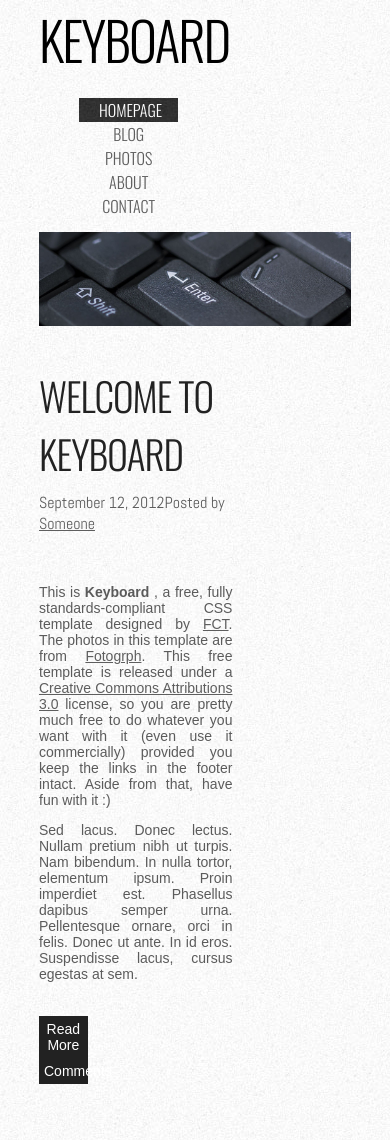
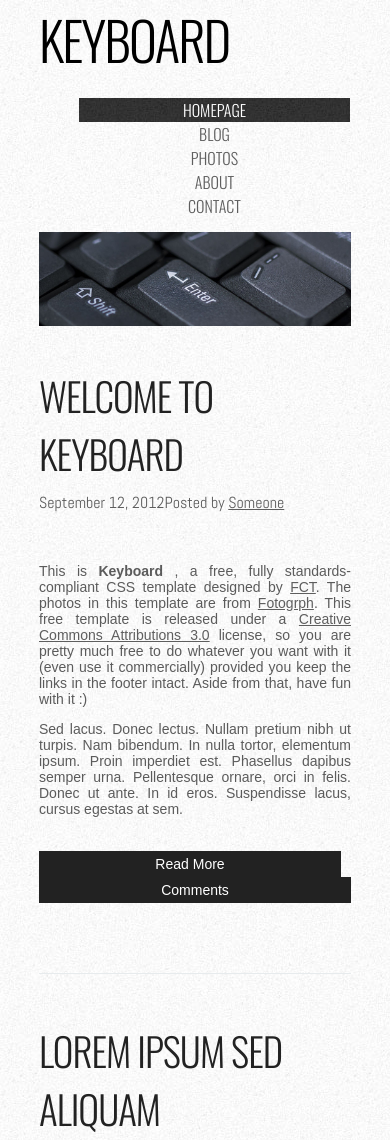
Before and after one commit to ecbroussard/project_transformation_broussard_elaine, a plain HTML site: page index.html in a window 390 px wide. Shown: the top 1140 px of the page. Drawn offline with nearby package versions, Linux system fonts and the light colour scheme.

Commit message:
comment out more styles that won't be used in mobile design

```diff
--- a/css/main.css
+++ b/css/main.css
@@ -66,7 +66,7 @@ a {
 
 #logo {
     /*float: left;*/
-    width: 25%;
+    /*width: 25%;*/
 }
 
 #logo h1 {
@@ -84,7 +84,7 @@ a {
 
 nav {
     /*float: right;*/
-    width: 45%;
+    /*width: 45%;*/
     /*height: 90px;*/
 }
 
@@ -134,7 +134,7 @@ main {
 
 section {
     /*float: right;*/
-    width: 62%;
+    /*width: 62%;*/
     margin-bottom: 30px;
 }
 
@@ -187,7 +187,7 @@ article .entry {
 .more {
     display: block;
     /*float: left;*/
-    width: 20%;
+    /*width: 20%;*/
     padding: 5px 5px;
     background: #222222;
     color: #ffffff;
@@ -199,7 +199,7 @@ article .entry {
 
 aside {
     /*float: left;*/
-    width: 25%;
+    /*width: 25%;*/
     padding-top: 30px;
 }
 
```
